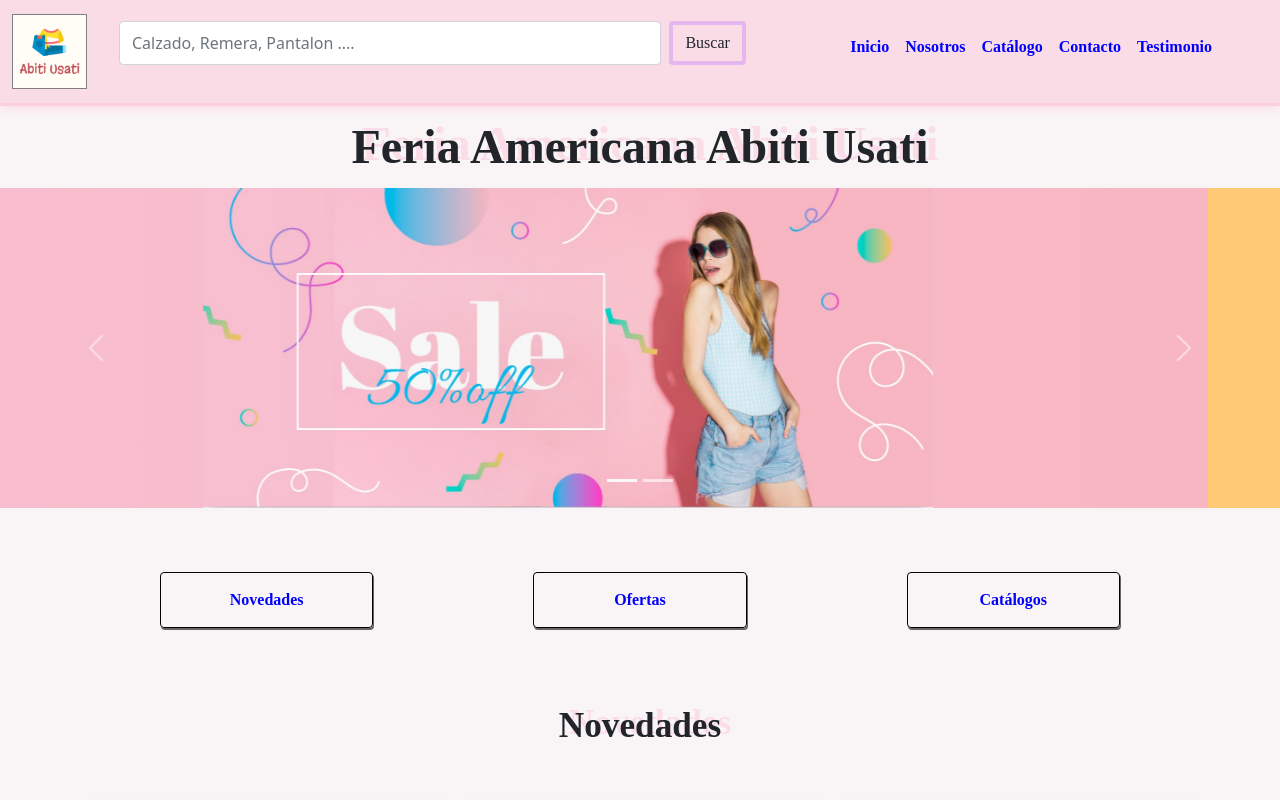
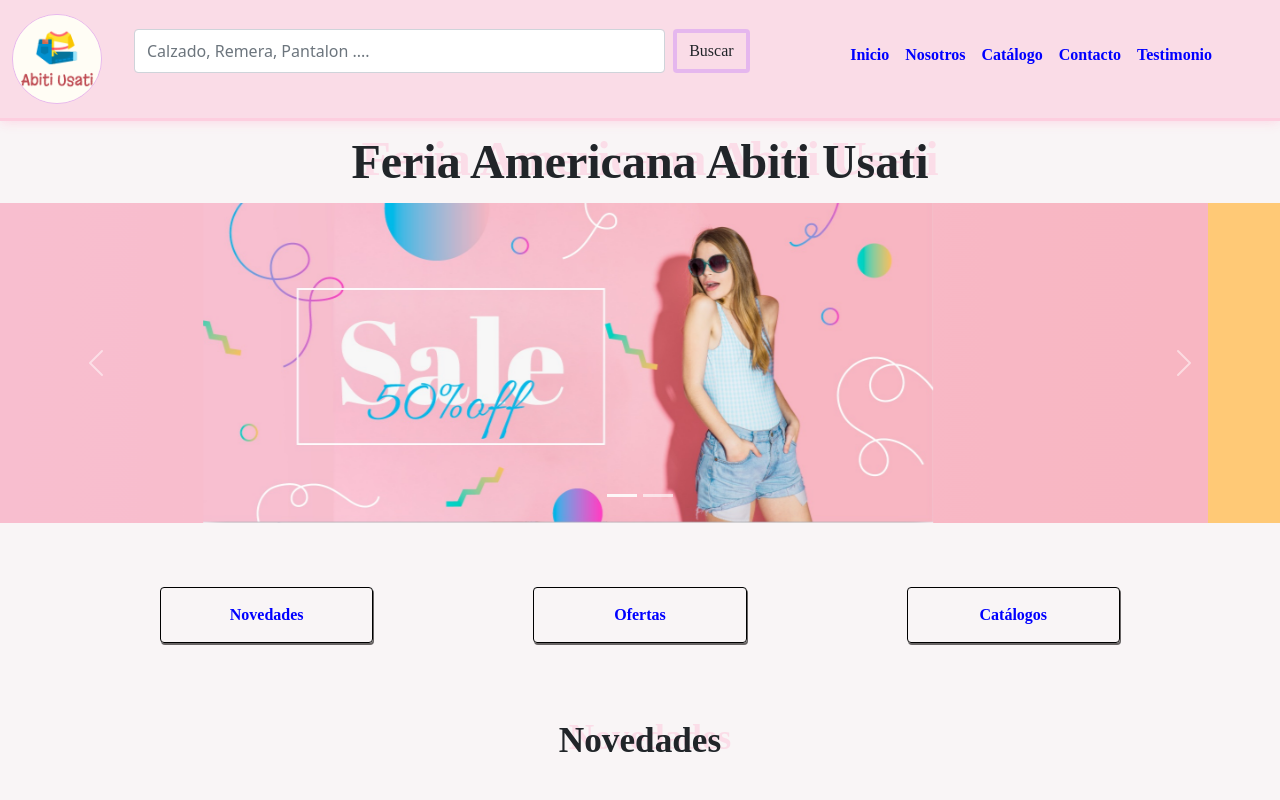
Before and after one commit to FinochioAdrian/PF-Js-FinochioAdrian, a website: page index.html in a window 1280 px wide. Shown: the top 800 px of the page. Drawn offline with nearby package versions, Linux system fonts and the light colour scheme; a web font is replaced by a local one.

Commit message:
[feat] add animation Logo

```diff
--- a/src/sass/component/_header.scss
+++ b/src/sass/component/_header.scss
@@ -6,10 +6,16 @@ header {
 
   .logo {
     display: block;
-    width: 75px;
-    height: 75px;
+    width: 90px;
+    height: 90px;
     margin: 1% auto;
-    border: grey 1px solid;
+    border: $color-acento 1px solid;
+    border-radius: 50px 50px;
+    &:hover{
+      transform: scale(120%);
+      transition: 500ms;
+    }
+
   }
 
   .nav-item:hover {
```
Also changed, not shown: src/css/style.css, 1 other file.
